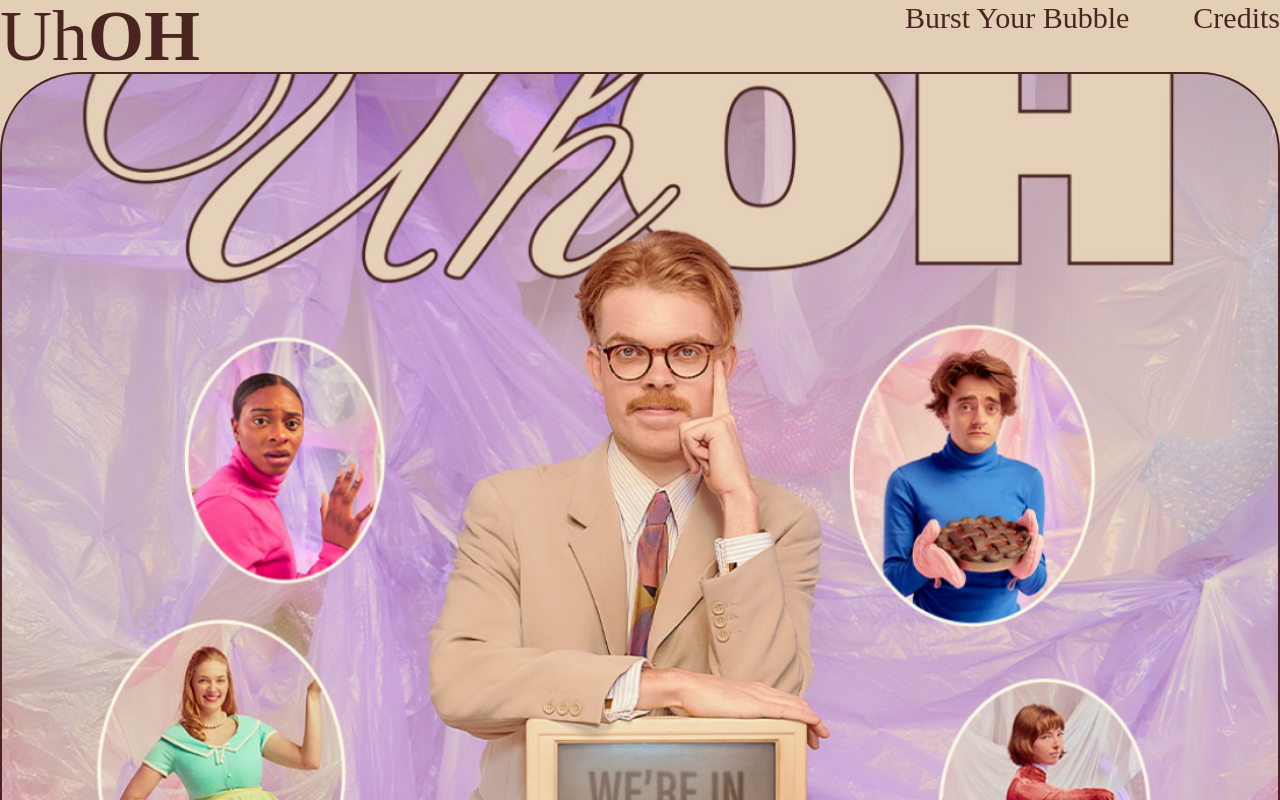
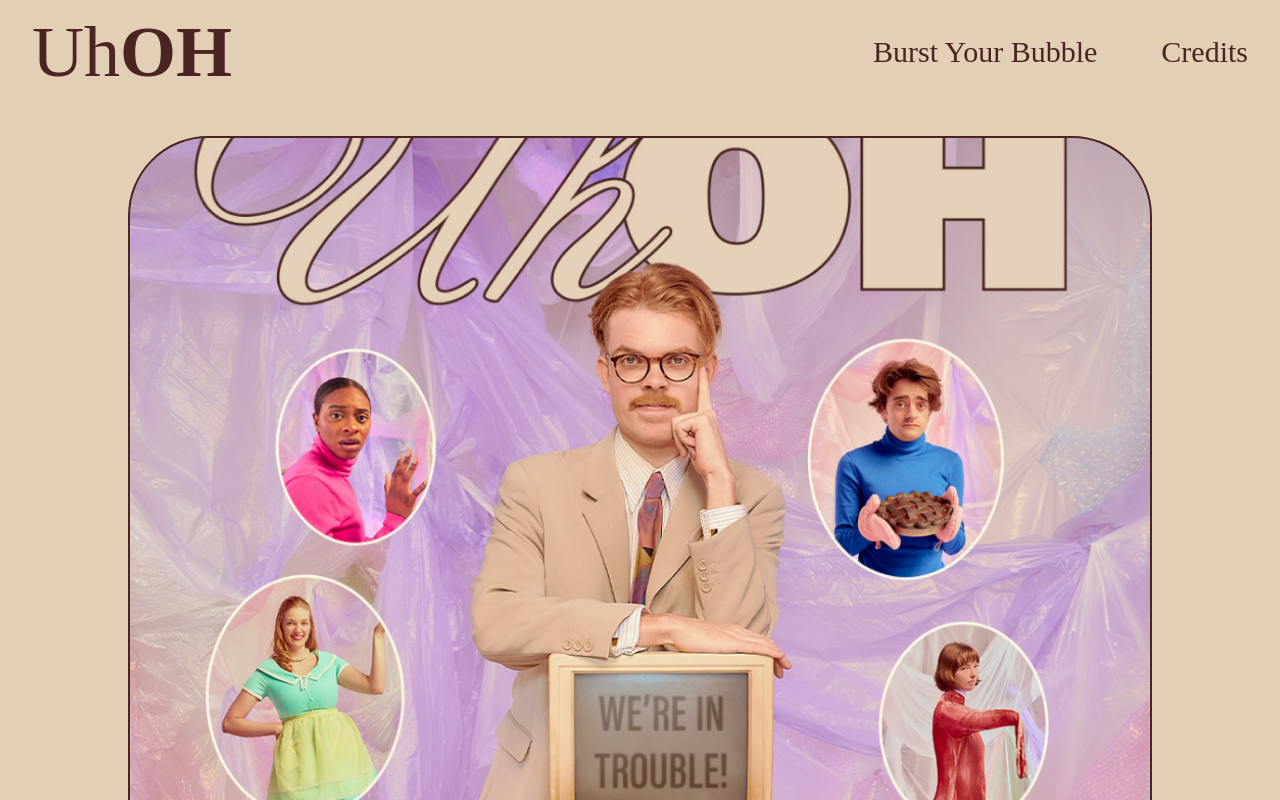
Before and after one commit to harrisoncparker/uhoh, a Next.js app: page / in a window 1280 px wide. Shown: the top 800 px of the page. Built offline with nearby package versions, Linux system fonts and the light colour scheme; a web font is replaced by a local one.

Commit message:
fix: expand tailwind scope to wrapprs and sections

```diff
--- a/src/app/page.js
+++ b/src/app/page.js
@@ -1,5 +1,5 @@
 import Logo from "@/components/logo"
-import WrapperSection from "@//wrappers/wrapper-section"
+import WrapperSection from "@/wrappers/wrapper-section"
 
 export default function Home() {
     return (
--- a/src/components/footer.js
+++ b/src/components/footer.js
@@ -1,4 +1,4 @@
-import WrapperFull from "@//wrappers/wrapper-full"
+import WrapperFull from "@/wrappers/wrapper-full"
 
 export default function Footer() {
     return (
--- a/src/components/header.js
+++ b/src/components/header.js
@@ -1,10 +1,11 @@
 import Logo from "@/components/logo"
-import WrapperFull from "@//wrappers/wrapper-full"
+import WrapperFull from "@/wrappers/wrapper-full"
 
 export default function Header() {
     return (
         <header className="sticky top-0 left-0 right-0">
             <WrapperFull>
+                <div className="flex items-center justify-between">
                     <a href="/">
                         <Logo />
                     </a>
@@ -16,6 +17,7 @@ export default function Header() {
                             Credits
                         </a>
                     </nav>
+                </div>
             </WrapperFull>
         </header>
     );
--- a/src/wrappers/wrapper-full.js
+++ b/src/wrappers/wrapper-full.js
@@ -1,6 +1,6 @@
 export default function WrapperFull({ children }) {
     return (
-        <div className="flex items-center justify-between wrapper w-full max-w-[1920px] mx-auto py-4 px-8">
+        <div className="w-full max-w-[1920px] mx-auto py-4 px-8">
             {children}
         </div>
     );
--- a/src/wrappers/wrapper-section.js
+++ b/src/wrappers/wrapper-section.js
@@ -1,6 +1,6 @@
 export default function WrapperSection({ children }) {
     return (
-        <div className="wrapper w-full max-w-5xl mx-auto py-8">
+        <div className="w-full max-w-5xl mx-auto py-8">
             {children}
         </div>
     );
--- a/tailwind.config.js
+++ b/tailwind.config.js
@@ -3,6 +3,8 @@ module.exports = {
   content: [
     "./src/pages/**/*.{js,ts,jsx,tsx,mdx}",
     "./src/components/**/*.{js,ts,jsx,tsx,mdx}",
+    "./src/sections/**/*.{js,ts,jsx,tsx,mdx}",
+    "./src/wrappers/**/*.{js,ts,jsx,tsx,mdx}",
     "./src/app/**/*.{js,ts,jsx,tsx,mdx}",
   ],
   theme: {
```
Lines whose indentation alone changed are shown as unchanged.
